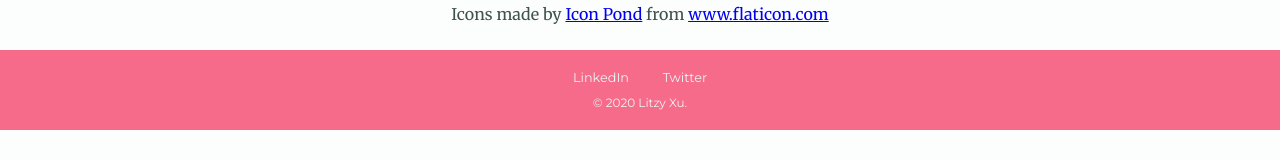
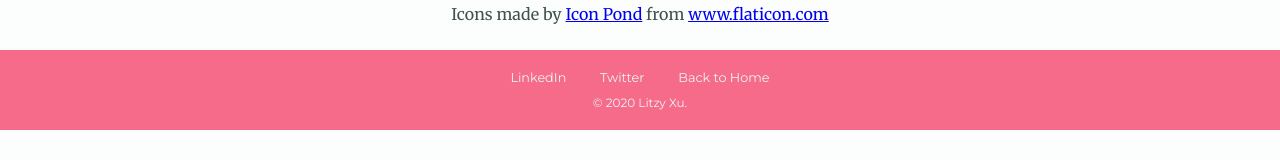
Before and after one commit to litzcode/LitzyXu, a plain HTML site: page credits.html in a window 1280 px wide. Shown: the part 440-600 px from the top of the page. Drawn offline with Linux system fonts and the light colour scheme.

Commit message:
Add Back to Home

```diff
--- a/credits.html
+++ b/credits.html
@@ -21,8 +21,7 @@
     <div class="bottomContainer">
       <a class="footer-link" href="https://www.linkedin.com/in/litzy-xu-ye">LinkedIn</a>
       <a class="footer-link" href="https:///twitter.com/litzcode">Twitter</a>
-      <!--<a class="footer-link" href="https://www.appbrewery.co/">Website</a>-->
-      <!--<a class="footer-link" href="credits.html">Credits</a>-->
+      <a class="footer-link" href="index.html">Back to Home</a>
       <p class="copyright">© 2020 Litzy Xu.</p>
     </div>
   </body>
```
